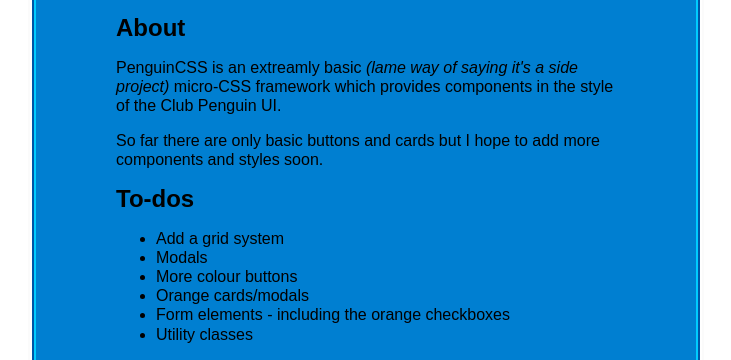
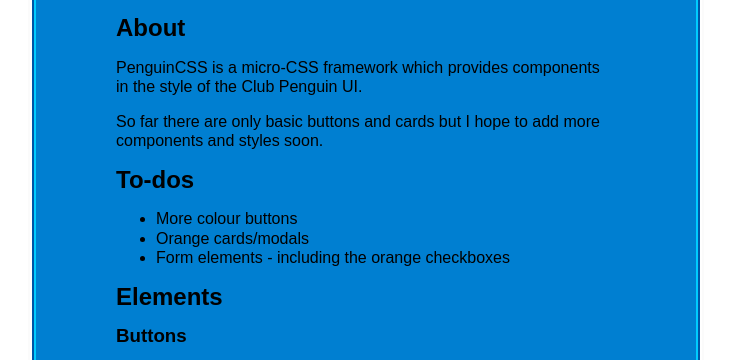
Before and after one commit to bwgraves/PenguinCSS, a website: page index.html in a window 1280 px wide. Shown: the part 173-533 px from the top of the page, without its empty margins (274-1005 px from the left). Drawn offline with Linux system fonts and the light colour scheme; a web font is replaced by a local one.

Commit message:
Update penguin css description

```diff
--- a/index.html
+++ b/index.html
@@ -32,16 +32,13 @@
             </header>
 
             <h2>About</h2>
-            <p>PenguinCSS is an extreamly basic <i>(lame way of saying it's a side project)</i> micro-CSS framework which provides components in the style of the Club Penguin UI.</p>
+            <p>PenguinCSS is a micro-CSS framework which provides components in the style of the Club Penguin UI.</p>
             <p>So far there are only basic buttons and cards but I hope to add more components and styles soon.</p>
             <h2>To-dos</h2>
             <ul>
-                <li>Add a grid system</li>
-                <li>Modals</li>
                 <li>More colour buttons</li>
                 <li>Orange cards/modals</li>
                 <li>Form elements - including the orange checkboxes</li>
-                <li>Utility classes</li>
             </ul>
             <h2>Elements</h2>
             <h3>Buttons</h3>
```
Also changed, not shown: README.md.
